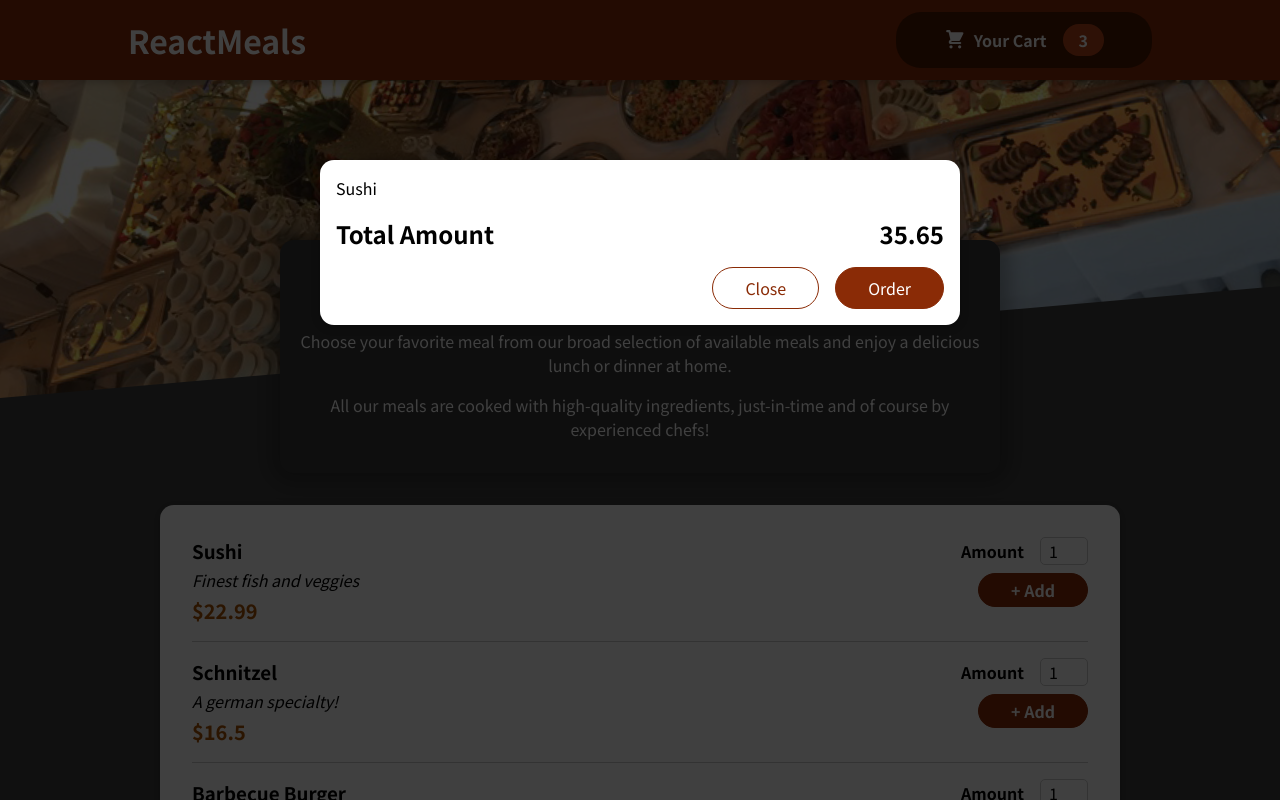
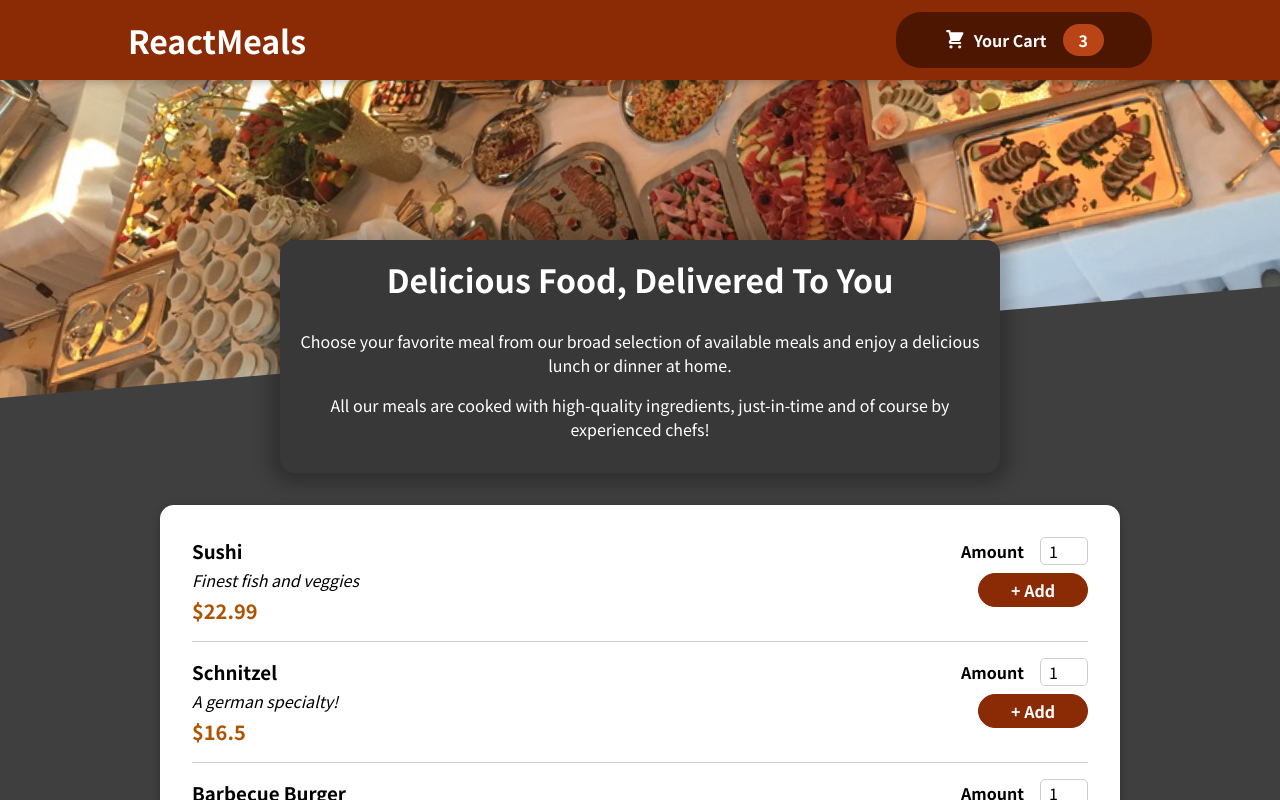
Before and after one commit to jobemcamera/react-meals, a React (Create React App) app: page / in a window 1280 px wide. Shown: the top 800 px of the page. Built offline with nearby package versions, Linux system fonts and the light colour scheme.

Commit message:
passando o state do Modal via props drilling para varios componentes

```diff
--- a/src/App.jsx
+++ b/src/App.jsx
@@ -1,13 +1,24 @@
-import { Fragment } from "react";
+import { Fragment, useState } from "react";
 import Header from "./components/Layout/Header";
 import Meals from "./components/Meals/Meals";
 import Cart from "./components/Cart/Cart";
 
 function App() {
+
+  const [cartIsShown, setCartIsShown] = useState(false);
+
+  const showCartHandler = () => {
+    setCartIsShown(true);
+  }
+
+  const hideCartHandler = () => {
+    setCartIsShown(false);
+  }
+
   return (
     <Fragment>
-      <Cart />
-      <Header />
+      {cartIsShown && <Cart onClose={hideCartHandler} />}
+      <Header onShownCart={showCartHandler} />
       <main>
         <Meals />
       </main>
--- a/src/components/Cart/Cart.jsx
+++ b/src/components/Cart/Cart.jsx
@@ -16,14 +16,14 @@
   );
 
   return (
-    <Modal>
+    <Modal onClose={props.onClose}>
       {cartItems}
       <div className={classes.total}>
         <span>Total Amount</span>
         <span>35.65</span>
       </div>
       <div className={classes.actions}>
-        <button className={classes['button--alt']}>Close</button>
+        <button className={classes['button--alt']} onClick={props.onClose}>Close</button>
         <button className={classes.button}>Order</button>
       </div>
     </Modal>
--- a/src/components/Layout/Header.jsx
+++ b/src/components/Layout/Header.jsx
@@ -9,7 +9,7 @@
 		<Fragment>
 			<header className={classes.header}>
 				<h1>ReactMeals</h1>
-				<HeaderCartButton />
+				<HeaderCartButton onClick={props.onShownCart}/>
 			</header>
 			<div className={classes['main-image']}>
 				<img src={mealsImage} alt="A tabel full of nice and taste meal." />
--- a/src/components/Layout/HeaderCartButton.jsx
+++ b/src/components/Layout/HeaderCartButton.jsx
@@ -4,7 +4,7 @@
 
 const HeaderCartButton = (props) => {
   return (
-    <button className={classes.button}>
+    <button className={classes.button} onClick={props.onClick}>
       <span className={classes.icon}>
         <CartIcon />
       </span>
--- a/src/components/UI/Modal.jsx
+++ b/src/components/UI/Modal.jsx
@@ -4,7 +4,7 @@
 
 const Backdrop = (props) => {
 	return (
-		<div className={classes.backdrop}>
+		<div className={classes.backdrop} onClick={props.onClose}>
 
 		</div>
 	)
@@ -25,7 +25,7 @@
 const Modal = (props) => {
 	return (
 		<Fragment>
-			{ReactDOM.createPortal(<Backdrop />, portalElement)}
+			{ReactDOM.createPortal(<Backdrop onClose={props.onClose}/>, portalElement)}
 			{ReactDOM.createPortal(
 				<ModalOverlay>{props.children}</ModalOverlay>,
 				portalElement
```
